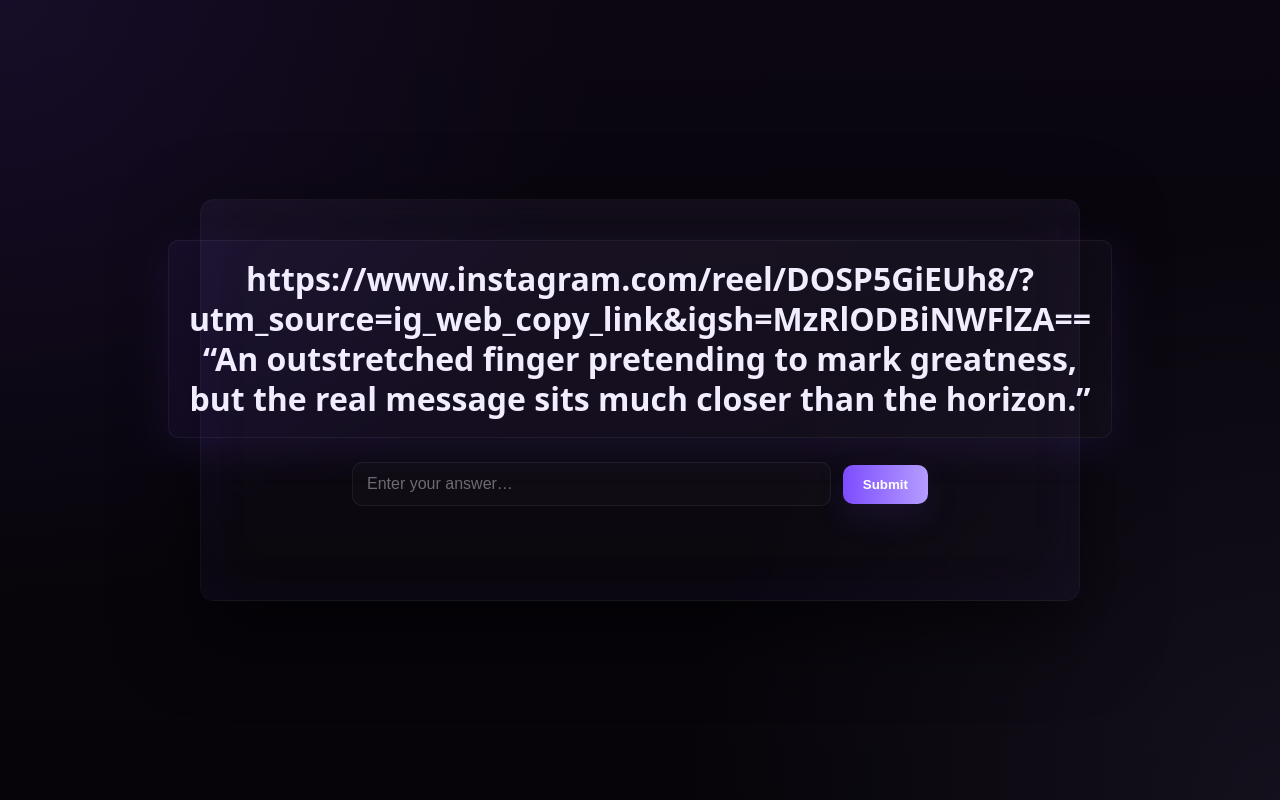
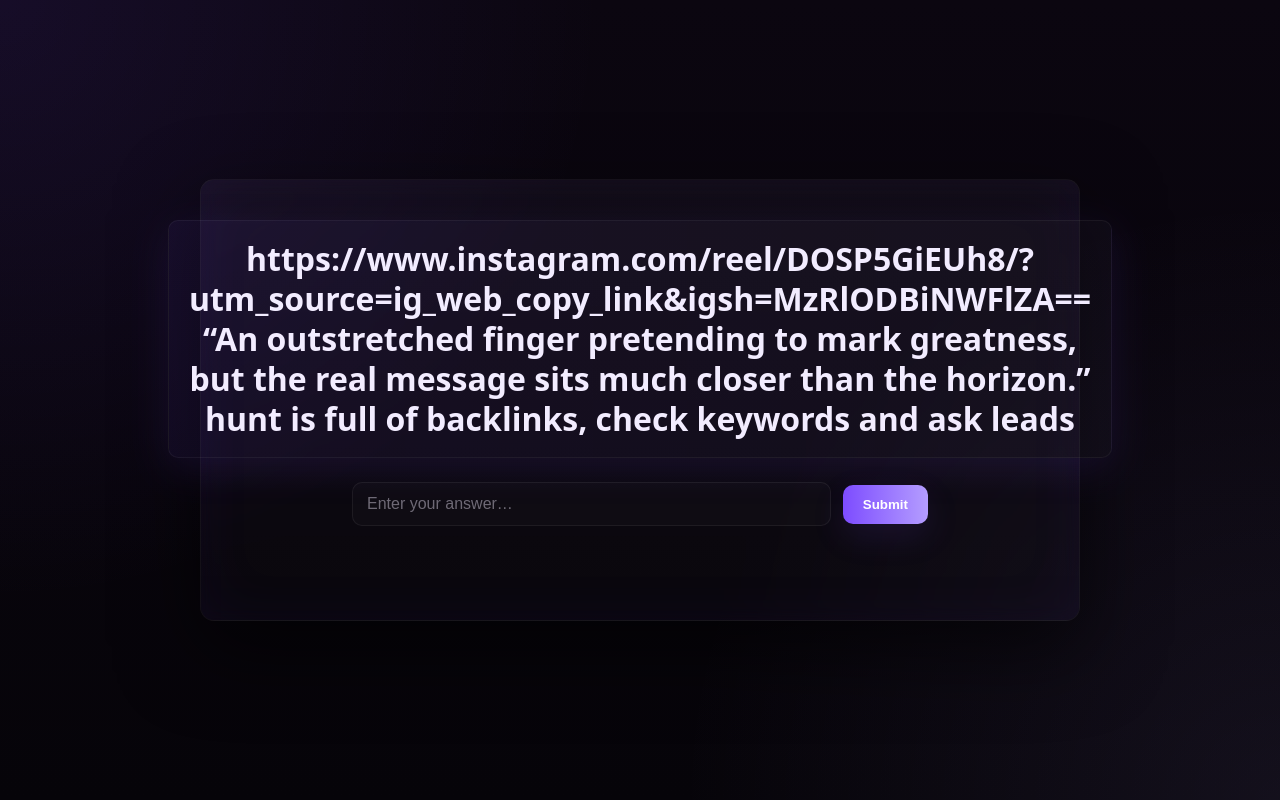
Before and after one commit to VivaanAggarwal1/vivaanaggarwal, a plain HTML site: page cryptichunt1/index.html in a window 1280 px wide. Drawn offline with Linux system fonts and the light colour scheme.

Commit message:
Update index.html

```diff
--- a/cryptichunt1/index.html
+++ b/cryptichunt1/index.html
@@ -16,6 +16,8 @@
         https://www.instagram.com/reel/DOSP5GiEUh8/?utm_source=ig_web_copy_link&igsh=MzRlODBiNWFlZA==
 
         “An outstretched finger pretending to mark greatness, but the real message sits much closer than the horizon.”
+
+        hunt is full of backlinks, check keywords and ask leads
       </div>
 
       <form id="answerForm" class="controls" autocomplete="off" novalidate>
```
